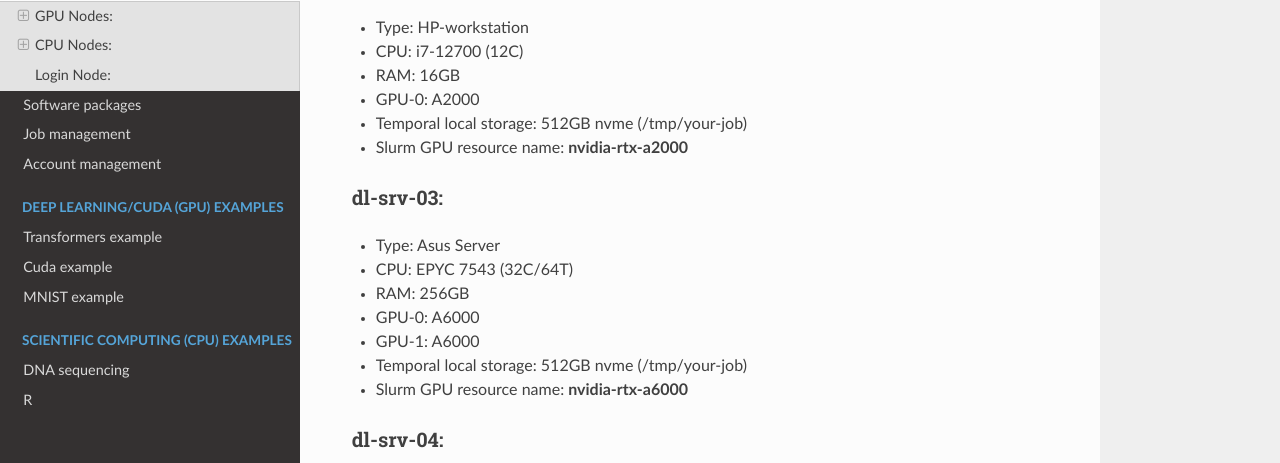
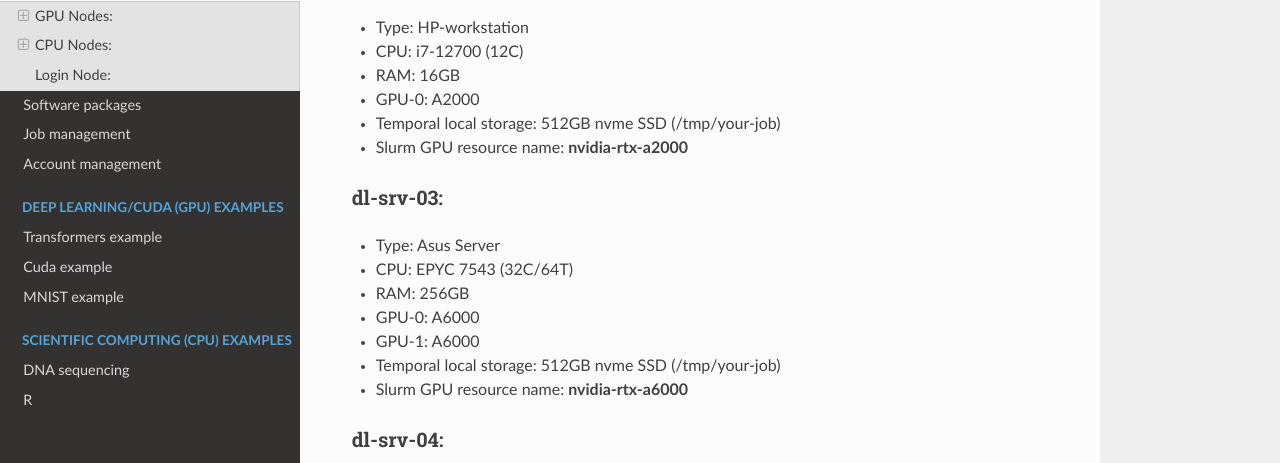
Before and after one commit to ieeta-pt/HPC-guides, an MkDocs documentation site: the page built from docs/detail_material/nodes.md, in a window 1280 px wide and 900 px high. Shown: the part 298-761 px from the top of the window. Built offline with MkDocs 1.6.1, drawn with Linux system fonts in a browser that asks for light colours; nearby versions of some CDN libraries.

Commit message:
Update nodes.md

```diff
--- a/docs/detail_material/nodes.md
+++ b/docs/detail_material/nodes.md
@@ -9,7 +9,7 @@
   - CPU: i7-12700 (12C)
   - RAM: 16GB
   - GPU-0: A2000
-  - Temporal local storage: 512GB nvme (/tmp/your-job)
+  - Temporal local storage: 512GB nvme SSD (/tmp/your-job)
   - Slurm GPU resource name: **nvidia-rtx-a2000**
 
 ### dl-srv-03:
@@ -18,7 +18,7 @@
   - RAM: 256GB
   - GPU-0: A6000
   - GPU-1: A6000
-  - Temporal local storage: 512GB nvme (/tmp/your-job)
+  - Temporal local storage: 512GB nvme SSD (/tmp/your-job)
   - Slurm GPU resource name: **nvidia-rtx-a6000**
 
 ### dl-srv-04:
```
